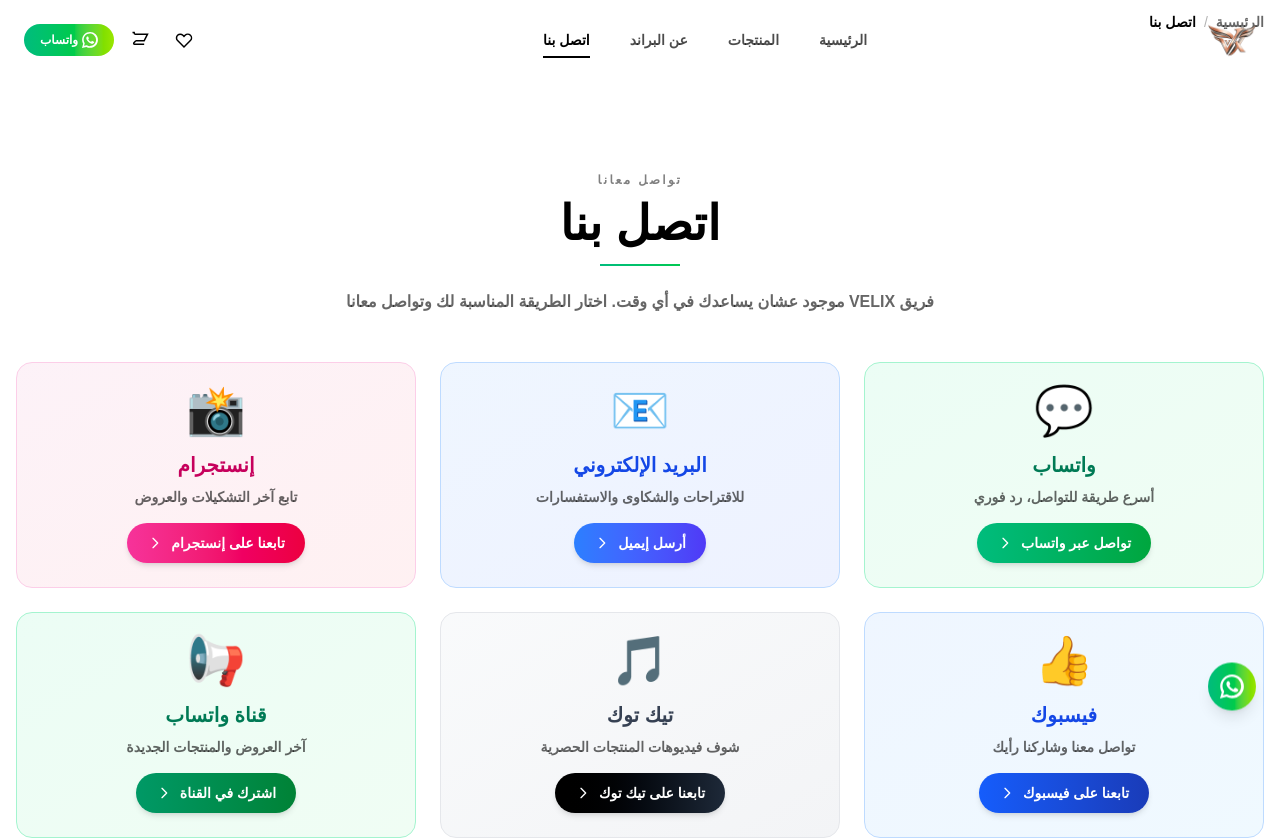
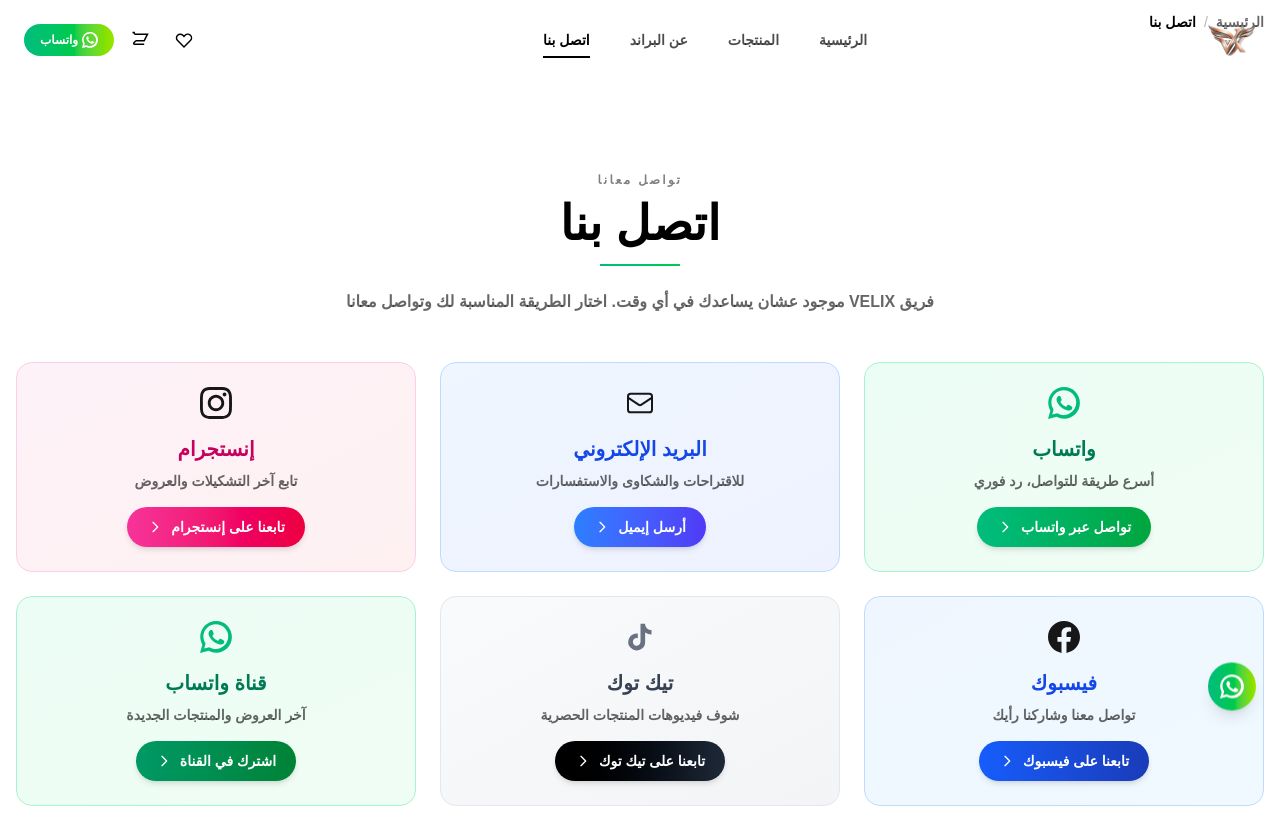
Before and after one commit to velix2026/velix, a Next.js app: page /contact in a window 1280 px wide. Shown: the top 840 px of the page. Built offline with nearby package versions, Linux system fonts and the light colour scheme.

Commit message:
done ico

```diff
--- a/src/app/contact/ContactClient.tsx
+++ b/src/app/contact/ContactClient.tsx
@@ -7,7 +7,11 @@ export default function ContactClient() {
   const contactMethods = [
     {
       title: "واتساب",
-      icon: "💬",
+      icon: (
+        <svg className="w-8 h-8" fill="currentColor" viewBox="0 0 24 24">
+          <path d="M20.52 3.48A11.94 11.94 0 0012.05 0C5.5 0 .2 5.3.2 11.84c0 2.08.54 4.1 1.57 5.88L0 24l6.46-1.68a11.82 11.82 0 005.6 1.43h.01c6.55 0 11.85-5.3 11.85-11.84 0-3.16-1.23-6.12-3.4-8.43zM12.06 21.2h-.01a9.3 9.3 0 01-4.74-1.3l-.34-.2-3.83 1 1.02-3.73-.22-.38a9.23 9.23 0 01-1.42-4.92c0-5.12 4.18-9.3 9.32-9.3 2.49 0 4.82.97 6.58 2.74a9.22 9.22 0 012.73 6.57c0 5.13-4.18 9.32-9.29 9.32zm5.2-6.94c-.28-.14-1.66-.82-1.92-.91-.26-.1-.45-.14-.64.14-.19.28-.73.91-.9 1.1-.16.19-.33.21-.61.07-.28-.14-1.17-.43-2.23-1.36-.83-.74-1.38-1.65-1.54-1.93-.16-.28-.02-.43.12-.57.13-.13.28-.33.42-.5.14-.17.19-.28.28-.47.1-.19.05-.36-.02-.5-.07-.14-.64-1.54-.88-2.12-.23-.56-.47-.48-.64-.49h-.55c-.19 0-.5.07-.76.36-.26.28-1 1-.97 2.43.03 1.43 1.04 2.8 1.19 3 .14.19 2.05 3.12 5.02 4.38.7.3 1.24.48 1.66.62.7.22 1.33.19 1.83.11.56-.08 1.66-.68 1.9-1.33.23-.65.23-1.2.16-1.33-.07-.12-.26-.19-.54-.33z"/>
+        </svg>
+      ),
       description: "أسرع طريقة للتواصل، رد فوري",
       action: "https://wa.me/201500125133",
       buttonText: "تواصل عبر واتساب",
@@ -18,7 +22,11 @@ export default function ContactClient() {
     },
     {
       title: "البريد الإلكتروني",
-      icon: "📧",
+      icon: (
+        <svg className="w-8 h-8" fill="none" stroke="currentColor" viewBox="0 0 24 24">
+          <path strokeLinecap="round" strokeLinejoin="round" strokeWidth={1.5} d="M3 8l7.89 5.26a2 2 0 002.22 0L21 8M5 19h14a2 2 0 002-2V7a2 2 0 00-2-2H5a2 2 0 00-2 2v10a2 2 0 002 2z" />
+        </svg>
+      ),
       description: "للاقتراحات والشكاوى والاستفسارات",
       action: "mailto:velix2026@gmail.com",
       buttonText: "أرسل إيميل",
@@ -29,7 +37,11 @@ export default function ContactClient() {
     },
     {
       title: "إنستجرام",
-      icon: "📸",
+      icon: (
+        <svg className="w-8 h-8" fill="currentColor" viewBox="0 0 24 24">
+          <path d="M12 2.163c3.204 0 3.584.012 4.85.07 3.252.148 4.771 1.691 4.919 4.919.058 1.265.069 1.645.069 4.849 0 3.205-.012 3.584-.069 4.849-.149 3.225-1.664 4.771-4.919 4.919-1.266.058-1.644.07-4.85.07-3.204 0-3.584-.012-4.849-.07-3.26-.149-4.771-1.699-4.919-4.92-.058-1.265-.07-1.644-.07-4.849 0-3.204.013-3.583.07-4.849.149-3.227 1.664-4.771 4.919-4.919 1.266-.057 1.645-.069 4.849-.069zm0-2.163c-3.259 0-3.667.014-4.947.072-4.358.2-6.78 2.618-6.98 6.98-.059 1.281-.073 1.689-.073 4.948 0 3.259.014 3.668.072 4.948.2 4.358 2.618 6.78 6.98 6.98 1.281.058 1.689.072 4.948.072 3.259 0 3.668-.014 4.948-.072 4.354-.2 6.782-2.618 6.979-6.98.059-1.28.073-1.689.073-4.948 0-3.259-.014-3.667-.072-4.947-.196-4.354-2.617-6.78-6.979-6.98-1.281-.059-1.69-.073-4.949-.073zM12 5.838c-3.403 0-6.162 2.759-6.162 6.162s2.759 6.163 6.162 6.163 6.162-2.759 6.162-6.163c0-3.403-2.759-6.162-6.162-6.162zm0 10.162c-2.209 0-4-1.79-4-4 0-2.209 1.791-4 4-4s4 1.791 4 4c0 2.21-1.791 4-4 4zm6.406-11.845c-.796 0-1.441.645-1.441 1.44s.645 1.44 1.441 1.44c.795 0 1.439-.645 1.439-1.44s-.644-1.44-1.439-1.44z"/>
+        </svg>
+      ),
       description: "تابع آخر التشكيلات والعروض",
       action: "https://instagram.com/velix.2026",
       buttonText: "تابعنا على إنستجرام",
@@ -40,7 +52,11 @@ export default function ContactClient() {
     },
     {
       title: "فيسبوك",
-      icon: "👍",
+      icon: (
+        <svg className="w-8 h-8" fill="currentColor" viewBox="0 0 24 24">
+          <path d="M24 12.073c0-6.627-5.373-12-12-12s-12 5.373-12 12c0 5.99 4.388 10.954 10.125 11.854v-8.385H7.078v-3.47h3.047V9.43c0-3.007 1.792-4.669 4.533-4.669 1.312 0 2.686.235 2.686.235v2.953H15.83c-1.491 0-1.956.925-1.956 1.874v2.25h3.328l-.532 3.47h-2.796v8.385C19.612 23.027 24 18.062 24 12.073z"/>
+        </svg>
+      ),
       description: "تواصل معنا وشاركنا رأيك",
       action: "https://facebook.com/velix2026",
       buttonText: "تابعنا على فيسبوك",
@@ -51,7 +67,11 @@ export default function ContactClient() {
     },
     {
       title: "تيك توك",
-      icon: "🎵",
+      icon: (
+        <svg className="w-8 h-8" fill="currentColor" viewBox="0 0 24 24">
+          <path d="M19.59 6.69a4.83 4.83 0 0 1-3.77-4.25V2h-3.45v13.67a2.89 2.89 0 0 1-5.2 1.74 2.89 2.89 0 0 1 2.31-4.64 2.93 2.93 0 0 1 .88.13V9.4a6.84 6.84 0 0 0-1-.05A6.33 6.33 0 0 0 5 20.1a6.34 6.34 0 0 0 10.86-4.43v-7a8.16 8.16 0 0 0 4.77 1.52v-3.4a4.85 4.85 0 0 1-1-.1z"/>
+        </svg>
+      ),
       description: "شوف فيديوهات المنتجات الحصرية",
       action: "https://tiktok.com/@velix2026",
       buttonText: "تابعنا على تيك توك",
@@ -62,7 +82,11 @@ export default function ContactClient() {
     },
     {
       title: "قناة واتساب",
-      icon: "📢",
+      icon: (
+        <svg className="w-8 h-8" fill="currentColor" viewBox="0 0 24 24">
+          <path d="M20.52 3.48A11.94 11.94 0 0012.05 0C5.5 0 .2 5.3.2 11.84c0 2.08.54 4.1 1.57 5.88L0 24l6.46-1.68a11.82 11.82 0 005.6 1.43h.01c6.55 0 11.85-5.3 11.85-11.84 0-3.16-1.23-6.12-3.4-8.43zM12.06 21.2h-.01a9.3 9.3 0 01-4.74-1.3l-.34-.2-3.83 1 1.02-3.73-.22-.38a9.23 9.23 0 01-1.42-4.92c0-5.12 4.18-9.3 9.32-9.3 2.49 0 4.82.97 6.58 2.74a9.22 9.22 0 012.73 6.57c0 5.13-4.18 9.32-9.29 9.32zm5.2-6.94c-.28-.14-1.66-.82-1.92-.91-.26-.1-.45-.14-.64.14-.19.28-.73.91-.9 1.1-.16.19-.33.21-.61.07-.28-.14-1.17-.43-2.23-1.36-.83-.74-1.38-1.65-1.54-1.93-.16-.28-.02-.43.12-.57.13-.13.28-.33.42-.5.14-.17.19-.28.28-.47.1-.19.05-.36-.02-.5-.07-.14-.64-1.54-.88-2.12-.23-.56-.47-.48-.64-.49h-.55c-.19 0-.5.07-.76.36-.26.28-1 1-.97 2.43.03 1.43 1.04 2.8 1.19 3 .14.19 2.05 3.12 5.02 4.38.7.3 1.24.48 1.66.62.7.22 1.33.19 1.83.11.56-.08 1.66-.68 1.9-1.33.23-.65.23-1.2.16-1.33-.07-.12-.26-.19-.54-.33z"/>
+        </svg>
+      ),
       description: "آخر العروض والمنتجات الجديدة",
       action: "https://whatsapp.com/channel/0029VbCamY1JUM2iILsajJ3t",
       buttonText: "اشترك في القناة",
@@ -78,7 +102,7 @@ export default function ContactClient() {
     "@context": "https://schema.org",
     "@type": "ContactPage",
     "name": "اتصل بنا - VELIX",
-    "description": "تواصل مع فريق VELIX عبر多种 وسائل التواصل",
+    "description": "تواصل مع فريق VELIX عبر وسائل التواصل المختلفة",
     "url": "https://velix-eg.store/contact",
     "mainEntity": {
       "@type": "Organization",
@@ -147,7 +171,7 @@ export default function ContactClient() {
               >
                 <div className="text-center">
                   {/* Icon */}
-                  <div className={`text-5xl mb-4 group-hover:scale-110 transition-transform duration-300`}>
+                  <div className={`flex justify-center mb-4 text-${method.textColor.split('-')[1]}-500 group-hover:scale-110 transition-transform duration-300`}>
                     {method.icon}
                   </div>
 
```
